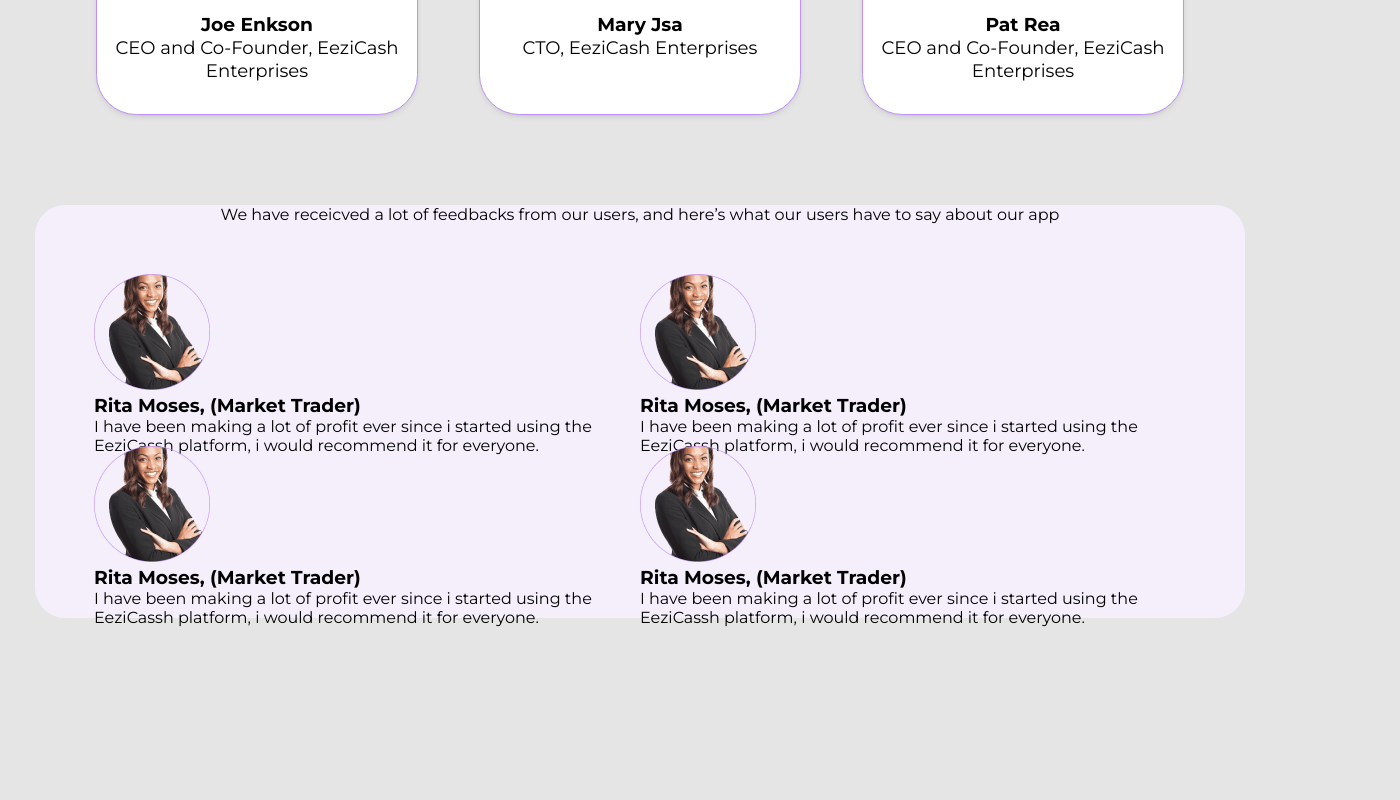
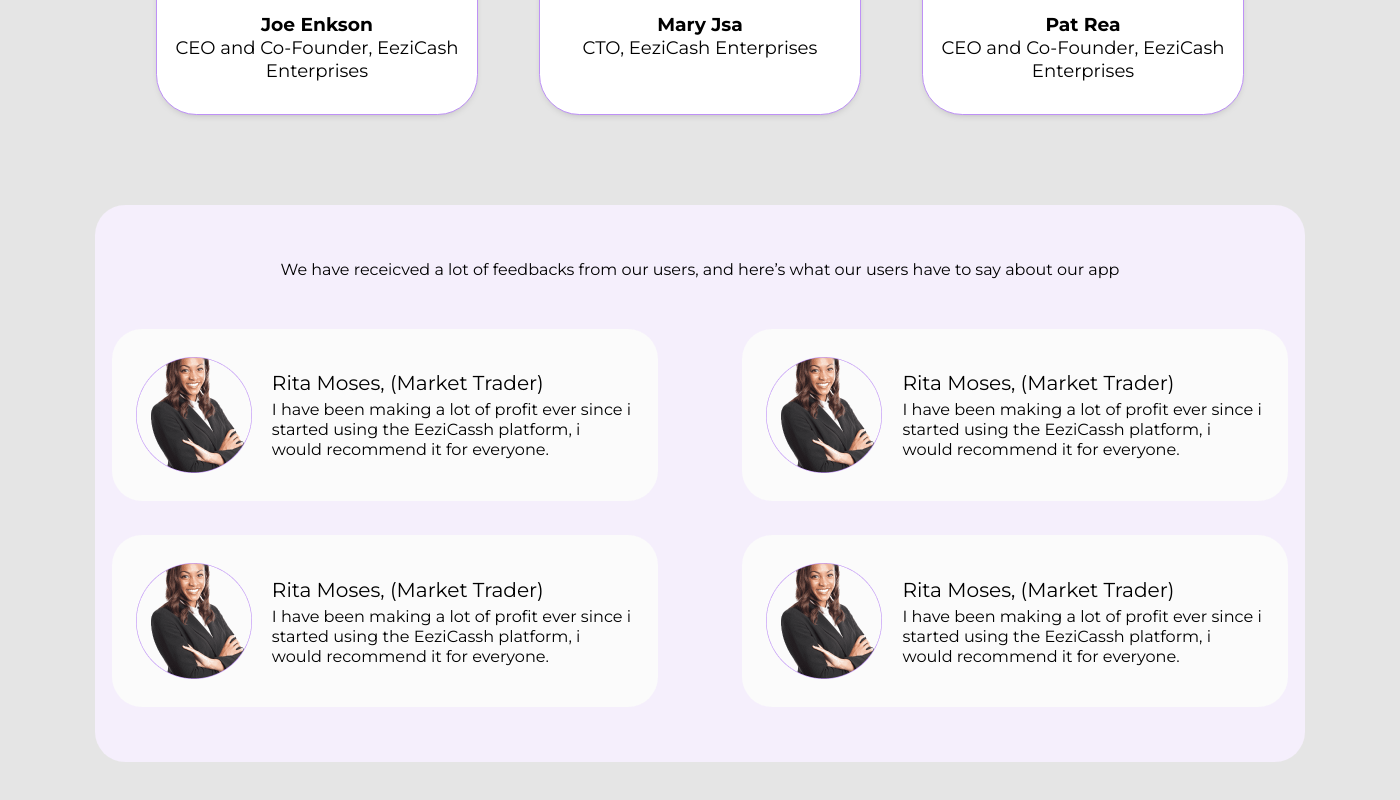
Before and after one commit to fiyintheslim/Ezeecash, a website: page index.html in a window 1280 px wide. Shown: the part 1829-2629 px from the top of the page, 1400 px wide, since content can reach past the window. Before the commit the page ends 2538 px from the top, so only its background shows below. Drawn offline with Linux system fonts and the light colour scheme.

Commit message:
complete

```diff
--- a/index.html
+++ b/index.html
@@ -89,29 +89,29 @@
                 <div class="feedback-card">
                     <img src="resources/Ellipse95.png" />
                     <div class="feedback">
-                        <h3 class="">Rita Moses, (Market Trader)</h3>
-                        <p>I have been making a lot of profit ever since i started using the EeziCassh platform, i would recommend it for everyone.</p>
+                        <h3 class="feedback__author">Rita Moses, (Market Trader)</h3>
+                        <p class="feedback__message">I have been making a lot of profit ever since i started using the EeziCassh platform, i would recommend it for everyone.</p>
                     </div>
                 </div>
                 <div class="feedback-card">
                     <img src="resources/Ellipse95.png" />
                     <div class="feedback">
-                        <h3 class="">Rita Moses, (Market Trader)</h3>
-                        <p>I have been making a lot of profit ever since i started using the EeziCassh platform, i would recommend it for everyone.</p>
+                        <h3 class="feedback__author">Rita Moses, (Market Trader)</h3>
+                        <p class="feedback__message">I have been making a lot of profit ever since i started using the EeziCassh platform, i would recommend it for everyone.</p>
                     </div>
                 </div>
                 <div class="feedback-card">
                     <img src="resources/Ellipse95.png" />
                     <div class="feedback">
-                        <h3 class="">Rita Moses, (Market Trader)</h3>
-                        <p>I have been making a lot of profit ever since i started using the EeziCassh platform, i would recommend it for everyone.</p>
+                        <h3 class="feedback__author">Rita Moses, (Market Trader)</h3>
+                        <p class="feedback__message">I have been making a lot of profit ever since i started using the EeziCassh platform, i would recommend it for everyone.</p>
                     </div>
                 </div>
                 <div class="feedback-card">
                     <img src="resources/Ellipse95.png" />
                     <div class="feedback">
-                        <h3 class="">Rita Moses, (Market Trader)</h3>
-                        <p>I have been making a lot of profit ever since i started using the EeziCassh platform, i would recommend it for everyone.</p>
+                        <h3 class="feedback__author">Rita Moses, (Market Trader)</h3>
+                        <p class="feedback__message">I have been making a lot of profit ever since i started using the EeziCassh platform, i would recommend it for everyone.</p>
                     </div>
                 </div>
             </div>
--- a/scss/index.scss
+++ b/scss/index.scss
@@ -7,10 +7,11 @@
 }
 body{
     background: #E5E5E5;
+    min-width: 1400px
 }
 header, main{
     @include toRem(width, 1200);
-    margin: 0 74px;
+    margin: 0 auto;
 
     @media only screen and (min-width: 1248px){
         margin: 0 auto;
--- a/scss/sections.scss
+++ b/scss/sections.scss
@@ -109,7 +109,10 @@ section{
         @include toRem(height, 350);
         object-fit: cover;
         @include toRem(border-radius, 40);
+        border-bottom-left-radius: 0;
+        border-bottom-right-radius: 0;
     }
+
 }
 .card__info{
     margin: 2rem 0;
@@ -125,13 +128,36 @@ section{
 .feedback-section{
     background: #F5EFFC;
     @include toRem(border-radius, 30);
+    @include toRem(padding, 54);
 }
 .feedback-section__heading{
     text-align: center;
-    margin: 80px 0px 50px;
+    margin: 0px 0px 50px;
 }
 .feedback-container{
     display: grid;
     grid-template: 172px 172px / 546px 546px;
     justify-content: center;
+    @include toRem(column-gap, 84);
+    @include toRem(row-gap, 34);
 }
+.feedback-card{
+    display: flex;
+    align-items: center;
+    background: #FBFBFB;
+    @include toRem(border-radius, 30);
+    padding: 1.5rem;
+    font-weight: 400;
+
+}
+.feedback{
+    @include toRem(margin-left, 20);
+}
+.feedback__author{
+    @include toRem(font-size, 20);
+    font-weight: 400;
+    @include toRem(margin-bottom, 4);
+}
+.feedback__message{
+    @include toRem(font-size, 16);
+}
```
Also changed, not shown: css/index.css, 1 other file.
